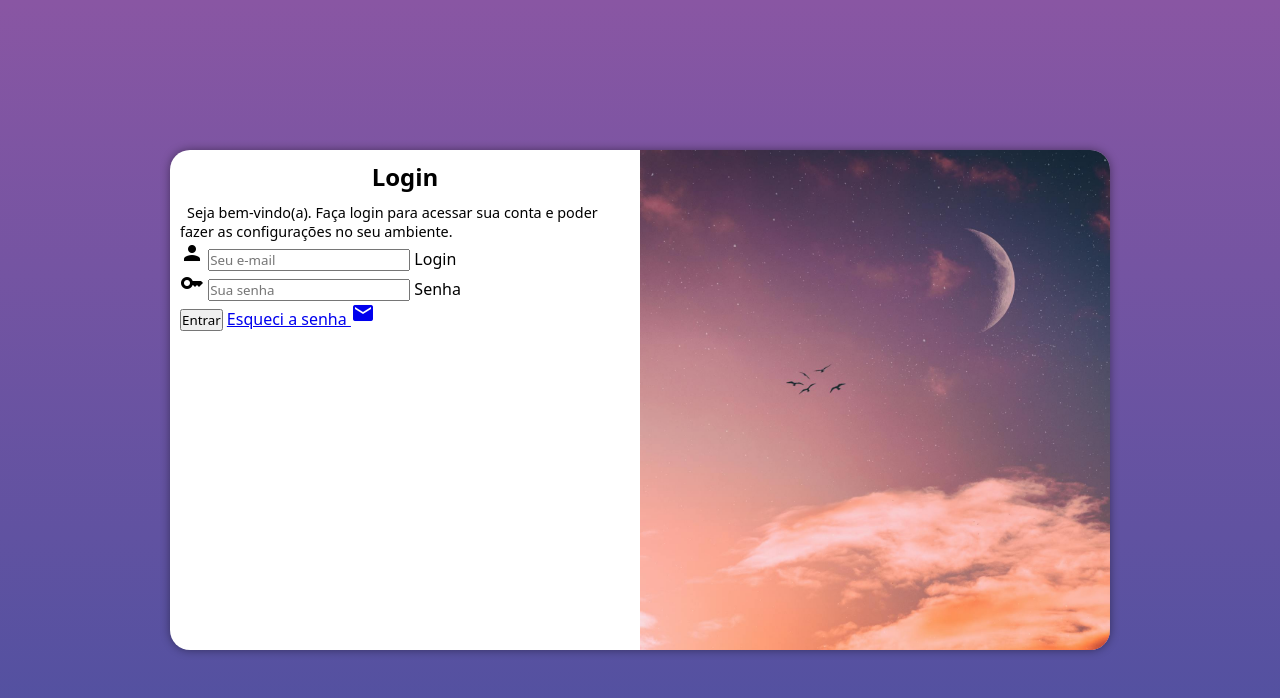
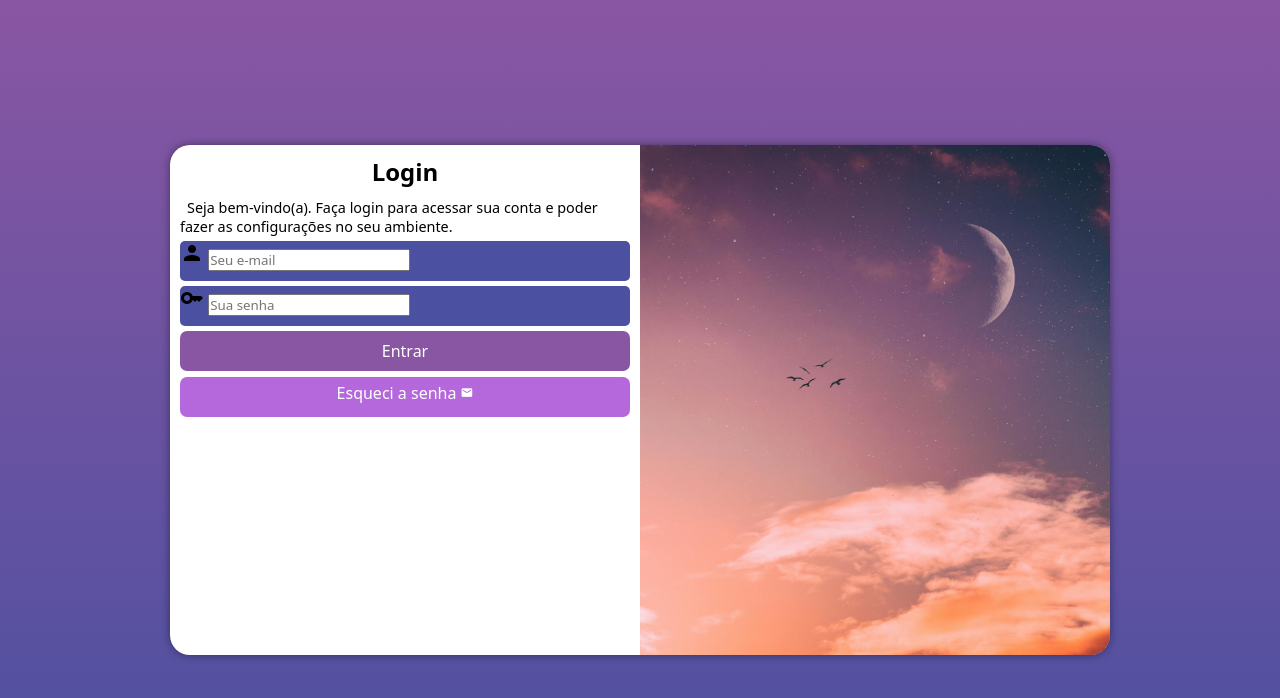
Before and after one commit to Pedrohenriquezuza/Projeto-Login, a plain HTML site: page index.html in a window 1280 px wide. Drawn offline with Linux system fonts and the light colour scheme.

Commit message:
formatação do formulario

```diff
--- a/estilos/style.css
+++ b/estilos/style.css
@@ -38,7 +38,7 @@ section#login{
 
     background-color: white;
     width: 255px;
-    height: 500px;
+    height: 510px;
     border-radius: 20px;
     transition: width 0.3s, height 0.3s;
     transition-timing-function: ease;
@@ -65,3 +65,55 @@ div#formulario p{
     font-size: 0.9em;
     text-indent: 7px;
 }
+
+form div.campo{
+    background-color: var(--color01);
+    height: 40px;
+    border-radius: 5px;
+    margin: 5px 0px;
+}
+
+form label{
+    display: none;
+}
+
+form input[type=submit]{
+    display: block;
+    font-size: 1em;
+    width: 100%;
+    height: 40px;
+    background-color: var(--color02);
+    color: white;
+    border: none;
+    border-radius: 7px;
+    cursor: pointer;
+}
+
+form input[type=submit]:hover{
+    background-color: #683f7c;
+}
+
+form a.botao{
+    display: block;
+    text-align: center;
+    font-size: 1em;
+    width: 100%;
+    height: 40px;
+    padding-top: 5px;
+    background-color: #b568db;
+    border: 1px solid #683f7c;
+    color: white;
+    border-radius: 7px;
+    text-decoration: none;
+    border: none;
+    margin-top: 6px;
+    cursor: pointer;
+}
+
+form a.botao i{
+    font-size: 0.8em;
+}
+
+form a.botao:hover{
+    background-color: #683f7c;
+}
--- a/index.html
+++ b/index.html
@@ -32,8 +32,10 @@
                         <input type="password" name="senha" id="isenha" placeholder="Sua senha" required autocomplete="current-password" minlength="8" maxlength="25">
                         <label for="isenha">Senha</label>
                     </div>
+
                     <input type="submit" value="Entrar">
-                    <a href="esqueci.html">Esqueci a senha <i class="material-icons">mail</i></a>
+
+                    <a href="esqueci.html" class="botao">Esqueci a senha <i class="material-icons">mail</i></a>
                 </form>
             </div>
         </section>
```
